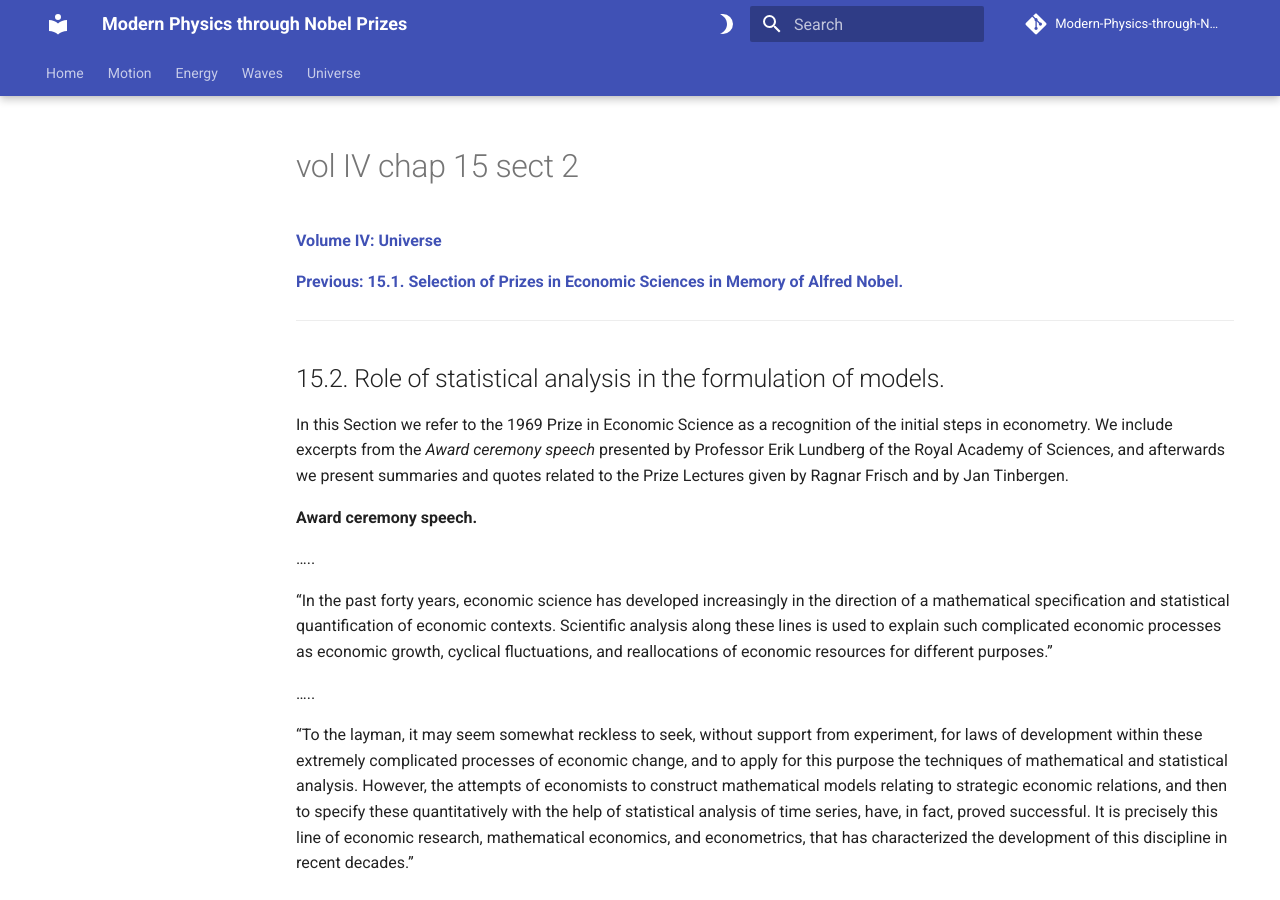
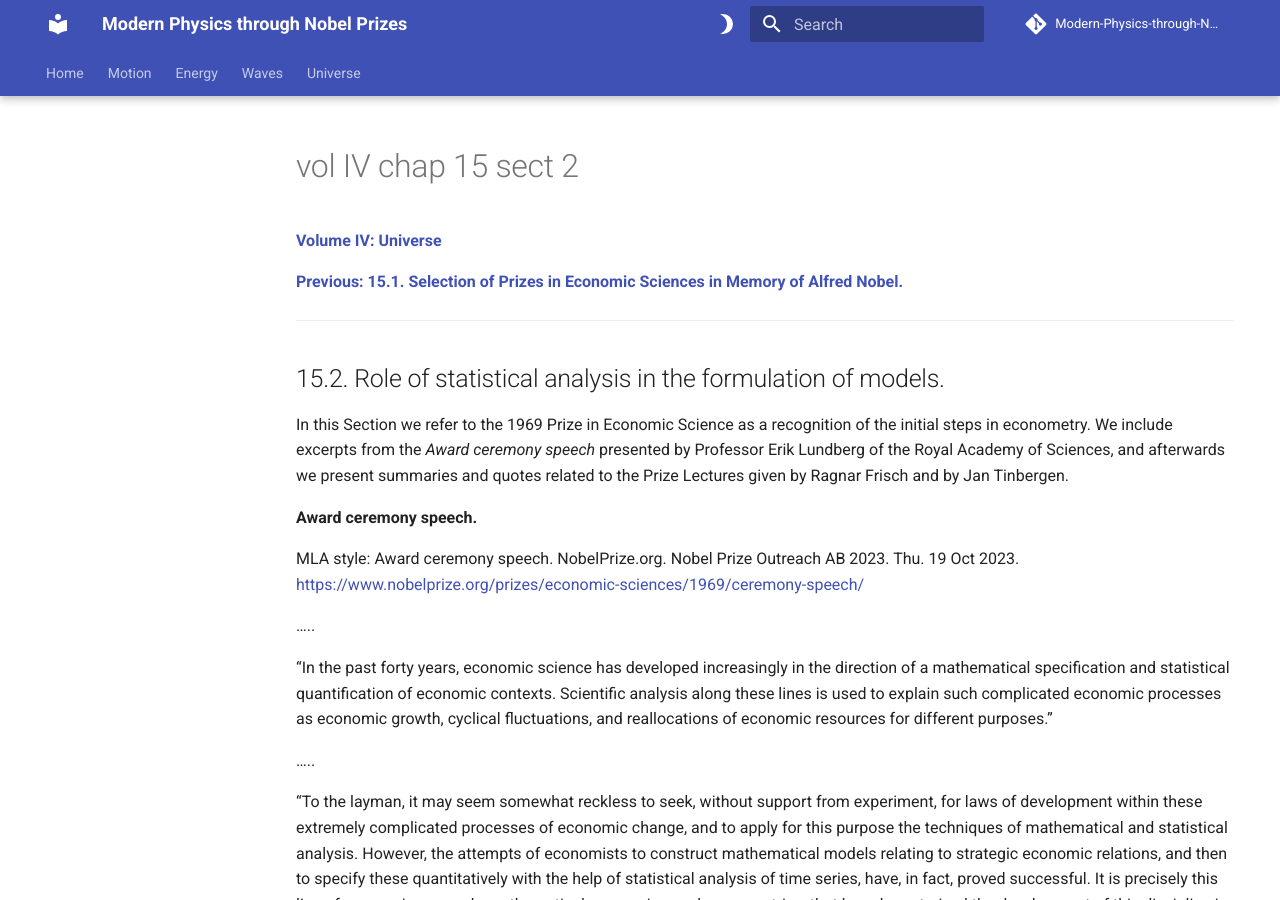
Before and after one commit to modphysnobel/modphysnobel.github.io, an MkDocs documentation site: the page built from docs/vol-IV/vol-IV-chap-15-sect-2.md, in a window 1280 px wide and 900 px high. Built offline with MkDocs 1.6.1 and Material for MkDocs 9.7.7, drawn with Linux system fonts in a browser that asks for light colours; some web fonts are replaced; comment, search, counter and statistics services are not loaded.

Commit message:
Update vol-IV-chap-15-sect-2.md

```diff
--- a/docs/vol-IV/vol-IV-chap-15-sect-2.md
+++ b/docs/vol-IV/vol-IV-chap-15-sect-2.md
@@ -10,6 +10,9 @@
 In this Section we refer to the 1969 Prize in Economic Science as a recognition of the initial steps in econometry. We include excerpts from the *Award ceremony speech* presented by Professor Erik Lundberg of the Royal Academy of Sciences, and afterwards we present summaries and quotes related to the Prize Lectures given by Ragnar Frisch and by Jan Tinbergen.
 
 **Award ceremony speech.**
+
+MLA style: Award ceremony speech. NobelPrize.org. Nobel Prize Outreach AB 2023. Thu. 19 Oct 2023. <https://www.nobelprize.org/prizes/economic-sciences/1969/ceremony-speech/>
+
 
 …..
 
```
